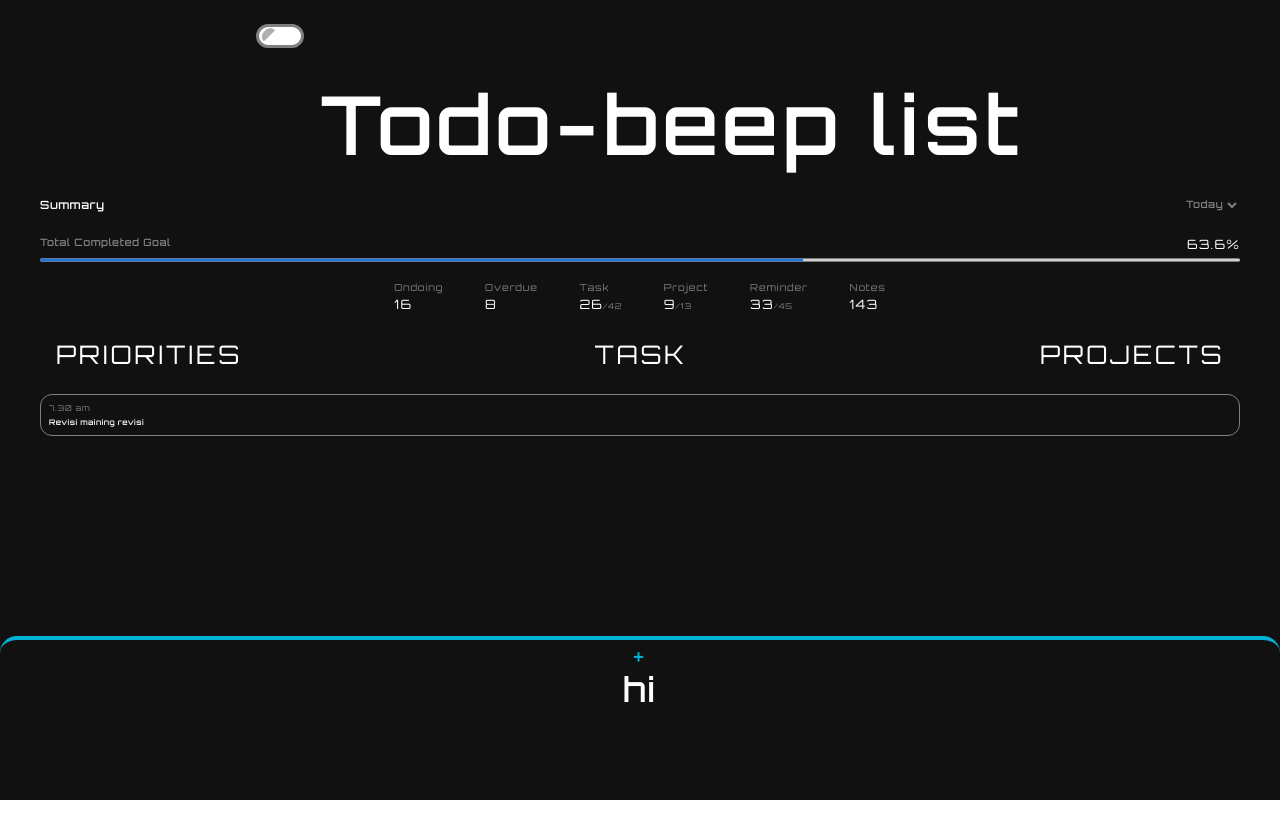
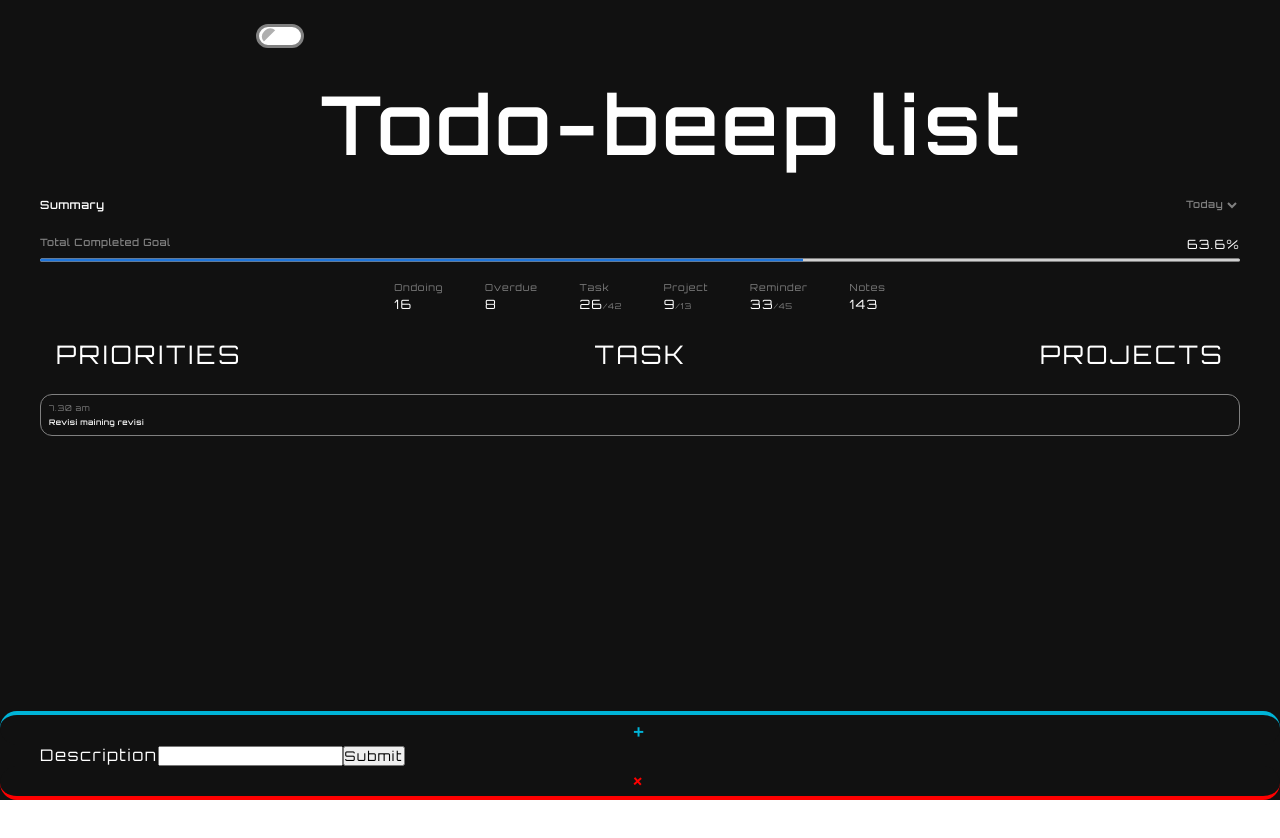
Before and after one commit to Koke-beep/Todo, a React (Create React App) app in the folder frontend/: page / in a window 1280 px wide. Shown: the top 838 px of the page. Before the commit the page ends 800 px from the top, so only its background shows below. Built offline with nearby package versions, Linux system fonts and the light colour scheme.

Commit message:
change view with 2 buttons for open/close functionality: done

```diff
--- a/frontend/src/Components/NewTaskForm/NewTaskForm.jsx
+++ b/frontend/src/Components/NewTaskForm/NewTaskForm.jsx
@@ -1,18 +1,35 @@
+/* eslint-disable jsx-a11y/label-has-associated-control */
 /* eslint-disable no-console */
 /* eslint-disable no-multi-assign */
-import React from 'react';
+import React, { useState } from 'react';
 import './NewTaskForm.scss';
 
 export default function newTaskForm() {
-  function openNewTask() {
-    const newTask = document.querySelector('.taskList__newTask').style.top = '-500px';
-    console.log(newTask);
+  const [textHolder, setTextHolder] = useState(' ');
+
+  function toggleView(open) {
+    let taskListBox = document.querySelector('.taskList__newTask');
+
+    taskListBox = open === true ? taskListBox.style.bottom = '93vh'
+      : taskListBox.style.bottom = '0';
+    return taskListBox;
   }
 
   return (
-    <div className="taskList__newTask">
-      <button type="button" onClick={() => openNewTask()}>+</button>
-      <h1 className="prueba">hi</h1>
-    </div>
+    <>
+      <div className="taskList__newTask">
+        <button type="button" onClick={() => toggleView(true)}>+</button>
+        <div className="taskList__data">
+          <form className="taskList__fields">
+            <label>
+              Description
+              <input type="text" value={textHolder} onChange={(e) => setTextHolder(e.target.value)} />
+            </label>
+            <input type="submit" value="Submit" />
+          </form>
+        </div>
+        <button className="taskList__close" type="button" onClick={() => toggleView(false)}><p>+</p></button>
+      </div>
+    </>
   );
 }
--- a/frontend/src/Components/NewTaskForm/NewTaskForm.scss
+++ b/frontend/src/Components/NewTaskForm/NewTaskForm.scss
@@ -1,12 +1,10 @@
-
 .taskList__newTask{
-    display:flex;
-    flex-direction:column;
-    align-items:center;
-    transform:translate(-2.5em,12em);
+    position:absolute;
+    left:0;
+    bottom:0;
     width:100vw;
-    transition: top 0.8s;
-    top:-100px;
+    z-index:5;
+    transition: bottom 0.8s;
 
     &>button{
         border:none;
@@ -16,10 +14,25 @@
         color:#00b4d8;
         cursor:pointer;
         font-size: 1.5em;
+        outline:none;
         width:100%;
 
         &:active{
             border-top:2px solid #00b4d8;
         }
     }
+
+    .taskList__data{
+        padding:0 40px;
+    }
+
+    .taskList__close{
+        border-bottom:4px solid red;
+        border-top:none;
+        color:red;
+
+        &>p{
+            transform: rotate(48deg);
+        }
+    }
 }
--- a/frontend/src/Redux/Actions/ActionCreator.js
+++ b/frontend/src/Redux/Actions/ActionCreator.js
@@ -1,9 +1,7 @@
-/* eslint-disable no-debugger */
 import actionTypes from './ActionTypes';
 import todos from '../Storage/InitialState';
 
 export default function loadTodo() {
-  debugger;
   return {
     type: actionTypes.LOAD_DATA,
     data: todos,
--- a/frontend/src/Redux/Reducer/TodoReducer.js
+++ b/frontend/src/Redux/Reducer/TodoReducer.js
@@ -1,8 +1,6 @@
-/* eslint-disable no-debugger */
 import actionTypes from '../Actions/ActionTypes';
 
 export default function loadTodoReducer(state = {}, action) {
-  debugger;
   switch (action.type) {
     case actionTypes.LOAD_DATA:
       return action.data;
```
